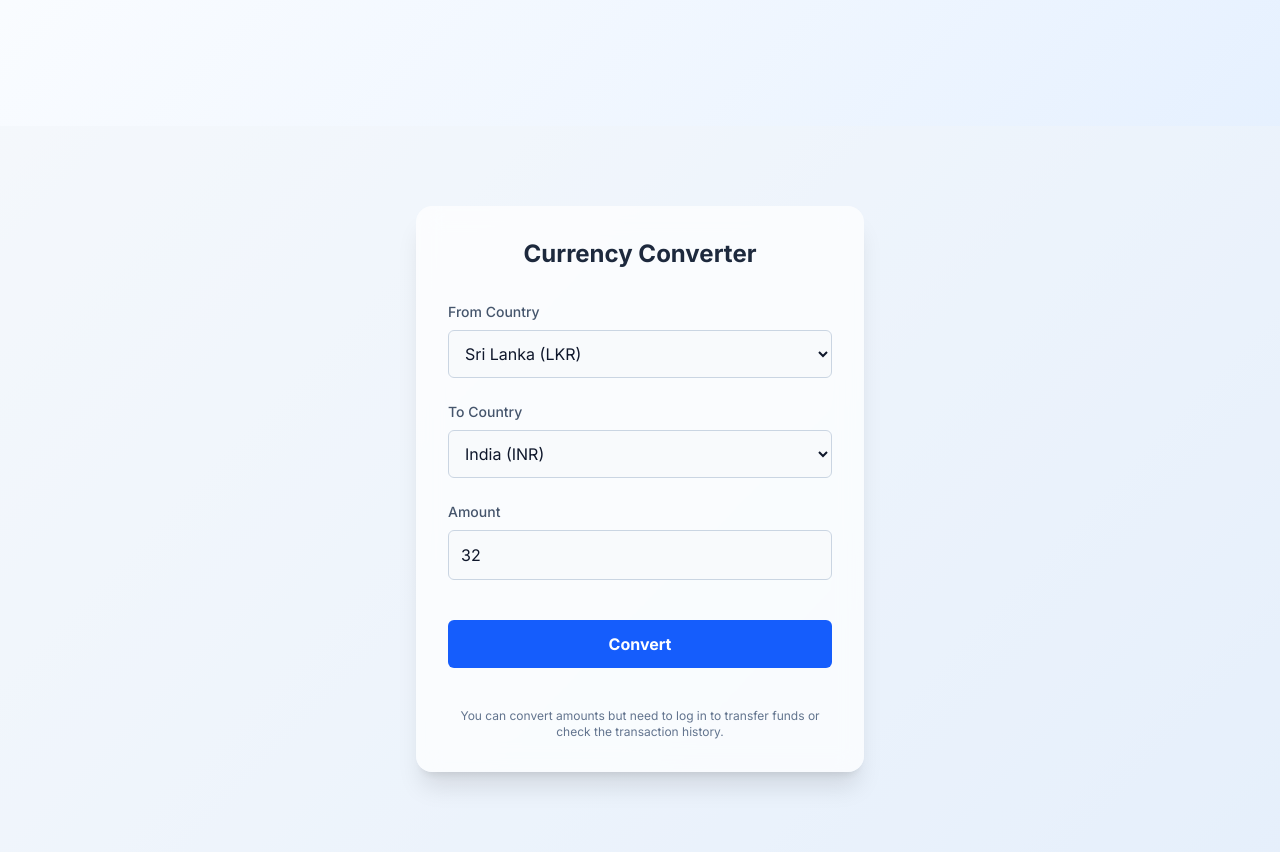
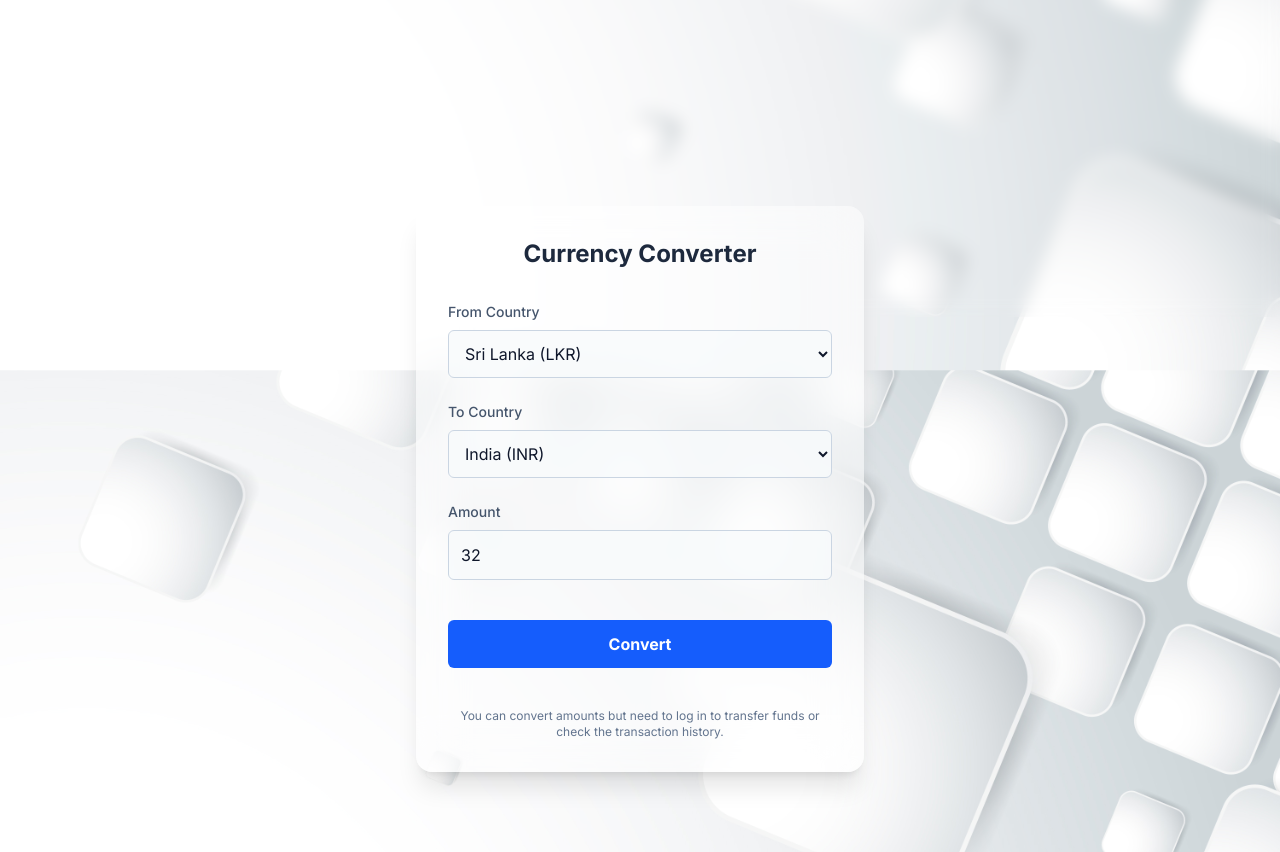
Before and after one commit to karindragimhan49/Exchango-, a Next.js app in the folder exchango-app/: page / in a window 1280 px wide. Shown: the part 483-1335 px from the top of the page. Built offline with nearby package versions, Linux system fonts and the light colour scheme.

Commit message:
Add Footer component with copyright and design message

```diff
--- a/exchango-app/src/app/layout.js
+++ b/exchango-app/src/app/layout.js
@@ -1,6 +1,8 @@
 import { Inter } from 'next/font/google'
 import './globals.css'
+import Footer from '@/components/Footer'
 import Navbar from '@/components/Navbar'
+
 
 const inter = Inter({ subsets: ['latin'] })
 
@@ -10,12 +12,28 @@ export const metadata = {
 }
 
 export default function RootLayout({ children }) {
+
+  const bodyStyle = {
+    backgroundImage: "url('/background-image.jpg')",
+    backgroundSize: 'cover',
+    backgroundPosition: 'center',
+    backgroundRepeat: 'no-repeat',
+    backgroundAttachment: 'fixed',
+  };
+
   return (
-    <html lang="en">
+    <html lang="en" className="scroll-smooth">
+      {/*
 
-      <body className={`${inter.className} bg-gradient-to-br from-white via-blue-50 to-blue-100 text-slate-800`}>
-        <Navbar />
-        <main>{children}</main>
+      */}
+      <body className={`${inter.className} text-slate-800`} style={bodyStyle}>
+
+        <div className="absolute inset-0 bg-white/ backdrop-blur-sm"></div>
+
+        <div className="relative z-10">
+            <Navbar />
+            <main>{children}</main>
+        </div>
       </body>
     </html>
   )
--- a/exchango-app/src/app/page.js
+++ b/exchango-app/src/app/page.js
@@ -6,7 +6,7 @@ import Head from 'next/head'
 
 export default function Home() {
   return (
-    // Layout එක අයින් කලා, මොකද ඒක RootLayout එකේ තියෙන නිසා
+
     <>
       <Head>
         <title>Exchango - Effortless Currency Conversion</title>
--- a/exchango-app/src/components/ConverterCard.js
+++ b/exchango-app/src/components/ConverterCard.js
@@ -1,8 +1,8 @@
 export default function ConverterCard() {
   return (
 
-    <section id="converter" className="py-20 bg-slate-100/50 px-4 animate-fade-in-up [animation-delay:300ms]">
-      <div className="max-w-md mx-auto bg-white/70 backdrop-blur-md rounded-2xl shadow-xl p-8">
+    <section id="converter" className="py-20 px-4">
+      <div className="max-w-md mx-auto bg-white/50 backdrop-blur-xl rounded-2xl shadow-xl p-8">
         <h3 className="text-2xl font-bold text-center text-slate-800 mb-8">
           Currency Converter
         </h3>
@@ -10,21 +10,21 @@ export default function ConverterCard() {
         <form className="space-y-6">
           <div>
             <label htmlFor="from" className="block text-sm font-medium text-slate-600 mb-2">From Country</label>
-            <select id="from" className="w-full p-3 bg-slate-50 text-slate-900 rounded-md border border-slate-300 focus:ring-2 focus:ring-blue-500 focus:outline-none">
+            <select id="from" className="w-full p-3 bg-slate-50/80 text-slate-900 rounded-md border border-slate-300 focus:ring-2 focus:ring-blue-500 focus:outline-none">
               <option>Sri Lanka (LKR)</option>
               <option>United States (USD)</option>
             </select>
           </div>
           <div>
             <label htmlFor="to" className="block text-sm font-medium text-slate-600 mb-2">To Country</label>
-            <select id="to" className="w-full p-3 bg-slate-50 text-slate-900 rounded-md border border-slate-300 focus:ring-2 focus:ring-blue-500 focus:outline-none">
+            <select id="to" className="w-full p-3 bg-slate-50/80 text-slate-900 rounded-md border border-slate-300 focus:ring-2 focus:ring-blue-500 focus:outline-none">
               <option>India (INR)</option>
               <option>United Kingdom (GBP)</option>
             </select>
           </div>
           <div>
             <label htmlFor="amount" className="block text-sm font-medium text-slate-600 mb-2">Amount</label>
-            <input type="number" id="amount" defaultValue="32" className="w-full p-3 bg-slate-50 text-slate-900 rounded-md border border-slate-300 focus:ring-2 focus:ring-blue-500 focus:outline-none" />
+            <input type="number" id="amount" defaultValue="32" className="w-full p-3 bg-slate-50/80 text-slate-900 rounded-md border border-slate-300 focus:ring-2 focus:ring-blue-500 focus:outline-none" />
           </div>
           <button type="submit" className="w-full mt-4 p-3 bg-blue-600 font-bold text-white rounded-md hover:bg-blue-700 transition-colors">
             Convert
--- /dev/null
+++ b/exchango-app/src/components/Footer.js
@@ -0,0 +1,14 @@
+export default function Footer() {
+  return (
+    <footer className="bg-slate-900 text-slate-400 py-8">
+      <div className="max-w-7xl mx-auto px-4 sm:px-6 lg:px-8 text-center">
+        <p className="text-sm">
+          &copy; {new Date().getFullYear()} Exchango. All Rights Reserved.
+        </p>
+        <p className="text-xs mt-2">
+          Designed with ❤️ for a better financial world.
+        </p>
+      </div>
+    </footer>
+  )
+}
--- a/exchango-app/src/components/Hero.js
+++ b/exchango-app/src/components/Hero.js
@@ -1,9 +1,11 @@
+// src/components/Hero.js
+
 import { ChevronDownIcon } from '@heroicons/react/24/solid'
 
 export default function Hero() {
   return (
 
-    <section className="text-center py-20 sm:py-32 px-4 animate-fade-in-up">
+    <section className="text-center py-20 sm:py-32 px-4">
       <h2 className="text-4xl sm:text-6xl font-extrabold text-slate-900">
         Effortless Currency
       </h2>
@@ -16,7 +18,7 @@ export default function Hero() {
       <div className="mt-8">
         <a
           href="#converter"
-          className="inline-flex items-center gap-2 bg-blue-600 text-white px-6 py-3 rounded-md font-bold hover:bg-blue-700 transition-colors"
+          className="inline-flex items-center gap-2 bg-blue-600 text-white px-6 py-3 rounded-md font-bold hover:bg-blue-700"
         >
           Try Now
           <ChevronDownIcon className="h-5 w-5" />
```
Also changed, not shown: exchango-app/public/background-image.jpg (added).
